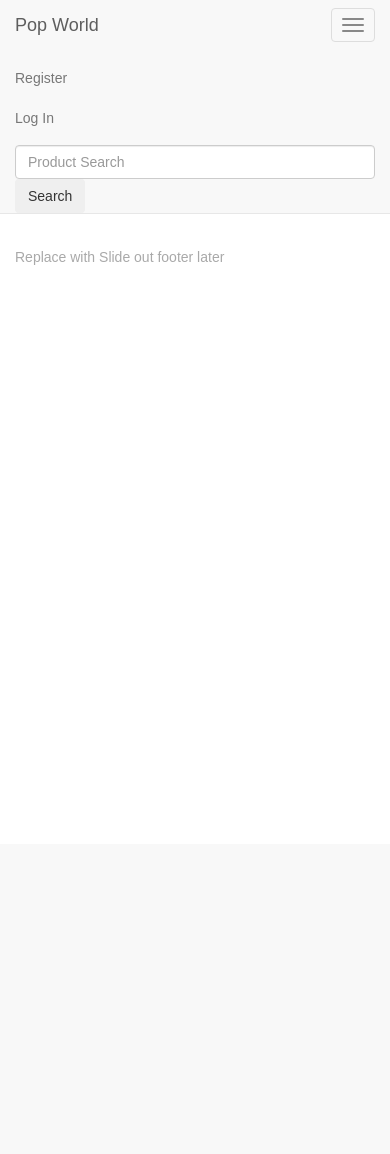
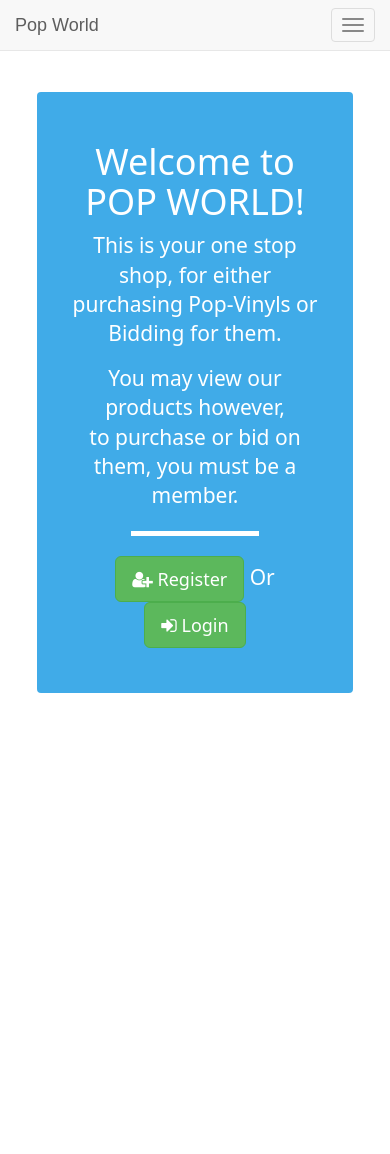
Before and after one commit to jjackson19862017/popworld3, a Django app: page / in a window 390 px wide. Shown: the top 1154 px of the page. Before the commit the page ends 265 px from the top, so only its background shows below. Run offline with Django 3.2, Linux system fonts and the light colour scheme; data that the repository does not hold is empty; some libraries are stand-ins or nearby versions.

Commit message:
Updated HTML and CSS

```diff
--- a/accounts/templates/index.html
+++ b/accounts/templates/index.html
@@ -1,3 +1,11 @@
 {% extends 'base.html' %} {% block content %}
-<h1>Non-Members Area</h1>
+<div class="callout jumbotron text-center">
+    <div class="container">
+        <h1>Welcome to POP WORLD!</h1>
+        <p>This is your one stop shop, for either <br>purchasing Pop-Vinyls or Bidding for them.</p>
+        <p>You may view our products however, <br> to purchase or bid on them, you must be a member.</p>
+        <hr class='block-divider block-divider--white'>
+        <p><span><a class="btn btn-success btn-lg" href="{% url 'register' %}" role="button"><i class="fa fa-user-plus"></i> Register</a></span> Or <span><a class="btn btn-success btn-lg" href="{% url 'login' %}" role="button"><i class="fa fa-sign-in"></i> Login</a></span></p>
+    </div>
+</div>
 {% endblock content %}
--- a/popworld/urls.py
+++ b/popworld/urls.py
@@ -27,10 +27,11 @@ from products.views import all_products, addproducts
 from django.views import static
 from .settings import MEDIA_ROOT
 from django.conf import settings
+from accounts.views import index
 
 urlpatterns = [
     url(r'^admin/', admin.site.urls),
-    url(r'^$', all_products, name='index'),
+    url(r'^$', index, name='index'),
     url(r'^accounts/', include(urls_accounts)),
     url(r'^products/', include(urls_products)),
     url(r'^cart/', include(urls_cart)),
--- a/products/templates/products.html
+++ b/products/templates/products.html
@@ -1,16 +1,22 @@
 {% extends 'base.html' %} {% block content %}
 <div class="row row-flex">
-    <h1>Welcome to PopWorld</h1>
+    <h1>Pop World Products</h1>
     {% for product in products %}
-    <div class="col-xs-10 col-xs-offset-1 col-sm-offset-0 col-sm-6 col-md-4 display panel panel-default">
+    <div class="display panel panel-primary">
+        <div class="panel-heading text-center">
+            <h3 class="panel-title">{{ product.name}}</h3>
+        </div>
         <div class="panel-body">
-            <div class="product" style="background-image: url('{{MEDIA_URL}}{{ product.image }}')"></div>
-
-            <h3>{{ product.name }}</h3>
+            <div class="row">
+                <div class="col-md-4 product--bar" style="background-image: url('{{MEDIA_URL}}{{ product.image }}')"></div>
+                <div class="col-md-8 text-center">
                     <p class="product-description">{{ product.description }}</p>
-            <p>Instant Buy Price - {{product.instant_buy_price}}</p>
-            <p>This is the {{product.character}} character from the {{product.series}} series</p>
-
+                    <hr class='block-divider block-divider--longer'>
+                    <p class="product-description">Instant Buy Price - {{product.instant_buy_price}}</p>
+                    <p class="product-description">This is the {{product.character}} character from the {{product.series}} series</p>
+                </div>
+            </div>
+            <div class="panel-footer">
                 <form action="{% url 'add_to_cart' product.id %}" method="post">
                     {% csrf_token %}
                     <div class="input-group">
@@ -20,10 +26,10 @@
                         </div>
                     </div>
                 </form>
+            </div>
+        </div>
 
     </div>
-    </div>
     {% endfor %}
-
 </div>
 {% endblock content %}
--- a/static/css/custom.css
+++ b/static/css/custom.css
@@ -27,3 +27,102 @@ footer {
     height: 150px;
     margin: 0 auto;
 }
+
+.product--bar {
+    background-size: contain;
+    background-position: center center;
+    background-repeat: no-repeat;
+    width: 270px;
+    height: 270px;
+    margin: 33px 10px 5px;
+}
+
+
+/* Jumbotron */
+
+.jumbotron {
+    background-color: #40abe8;
+    color: white;
+    border: 2px solid white;
+    border-radius: 5px;
+}
+
+
+/* Block-divider */
+
+.block-divider {
+    width: 50%;
+    height: 5px;
+    border: 0;
+    background-color: #444;
+}
+
+.block-divider--blue {
+    background-color: #40abe8;
+}
+
+.block-divider--white {
+    background-color: white;
+}
+
+.block-divider--short {
+    width: 35px;
+}
+
+.block-divider--longer {
+    width: 75%;
+    background-color: #40abe8;
+}
+
+
+/* Sticky Footer - https://css-tricks.com/the-slideout-footer/ */
+
+main {
+    /* make sure to cover the screen */
+    min-height: 100vh;
+    /* need a solid bg to hide the footer */
+    background: white;
+    /* put on top */
+    position: relative;
+    z-index: 1;
+    font: 16px/1.4 system-ui, sans-serif;
+    padding: 2rem;
+}
+
+footer {
+    /* place on the bottom */
+    position: sticky;
+    bottom: 0;
+    left: 0;
+    width: 100%;
+    background-color: #40abe8;
+    color: white;
+    display: grid;
+    place-items: center;
+    padding: 50px;
+}
+
+* {
+    box-sizing: border-box;
+}
+
+body {
+    margin: 0;
+}
+
+p {
+    max-width: 600px;
+    margin: 0 auto 1rem;
+}
+
+li {
+    color: white;
+}
+
+h5 {
+    color: white;
+}
+
+a {
+    color: white;
+}
--- a/templates/base.html
+++ b/templates/base.html
@@ -9,50 +9,67 @@
     <meta http-equiv="X-UA-Compatible" content="ie=edge">
     <title>Pop World</title>
     <link rel="stylesheet" href="https://cdnjs.cloudflare.com/ajax/libs/bootswatch/3.3.7/cerulean/bootstrap.min.css">
-    <link rel="stylesheet" href="{% static 'font-awesome/css/fontawesome.min.css' %}">
-    <link rel="stylesheet" href="{% static 'css/custom.css' %}">
-    <script src="https://cdnjs.cloudflare.com/ajax/libs/jquery/3.2.1/jquery.min.js"></script>
-    <script src="https://cdnjs.cloudflare.com/ajax/libs/twitter-bootstrap/3.3.7/js/bootstrap.min.js"></script>
-
-    {% block head_js %} {% endblock head_js %}
+    <link rel="stylesheet" href="{% static 'font-awesome/css/font-awesome.min.css' %}">
+    <link rel="stylesheet" href="{% static 'css/custom.css' %}"> {% block head_js %} {% endblock head_js %}
 
 </head>
 
 <body>
-    <!-- Fixed masthead -->
-    <nav class="navbar navbar-masthead navbar-default navbar-fixed-top">
-        <div class="container">
+
+
+    <nav class="navbar navbar-default navbar-fixed-top">
+        <div class="container-fluid">
+            <!-- Brand and toggle get grouped for better mobile display -->
             <div class="navbar-header">
-                <button type="button" class="navbar-toggle collapsed" data-toggle="collapse" data-target="#navbar" aria-expanded="false" aria-controls="navbar">
+                <button type="button" class="navbar-toggle collapsed" data-toggle="collapse" data-target="#bs-example-navbar-collapse-1" aria-expanded="false">
               <span class="sr-only">Toggle navigation</span>
               <span class="icon-bar"></span>
               <span class="icon-bar"></span>
               <span class="icon-bar"></span>
             </button>
-                <a class="navbar-brand" href="/">Pop World</a>
+                <a class="navbar-brand" href="#">Pop World</a>
             </div>
+
+            <!-- Collect the nav links, forms, and other content for toggling -->
+            <div class="collapse navbar-collapse" id="bs-example-navbar-collapse-1">
+
                 <ul class="nav navbar-nav navbar-right">
-                {% if user.is_superuser %}
-                <li><a href="{% url 'addproducts' %}"><i class="fa fa-user"></i> Admin</a></li>
-                <li><a href="{% url 'add_auctions' %}"><i class="fa fa-user"></i> Start Auction</a></li>
-                {% endif %}{% if user.is_authenticated %}
-                <li><a href="{% url 'open_auctions' %}"><i class="fa fa-user"></i> Open Auctions</a></li>
-                <li><a href="{% url 'auctions' %}"><i class="fa fa-user"></i> All Auctions</a></li>
+                    {% if user.is_authenticated %}
+                    <li class="dropdown">
+                        <a href="#" class="dropdown-toggle" data-toggle="dropdown" role="button" aria-haspopup="true" aria-expanded="false">Auctions <span class="caret"></span></a>
+                        <ul class="dropdown-menu">
+                            <li><a href="{% url 'open_auctions' %}">Currently Open</a></li>
+                            <li><a href="{% url 'auctions' %}">All Auctions</a></li>
+                        </ul>
+                    </li>
                     <li><a href="{% url 'bid' %}"><i class="fa fa-user"></i> Bids</a></li>
                     <li><a href="{% url 'profile' %}"><i class="fa fa-user"></i> Profile</a></li>
                     <li><a href="{% url 'logout' %}"><i class="fa fa-sign out"></i> Log Out</a></li>
                     {% else %}
                     <li><a href="{% url 'register' %}"><i class="fa fa-user-plus"></i> Register</a></li>
                     <li><a href="{% url 'login' %}"><i class="fa fa-sign-in"></i> Log In</a></li>
+                    {% endif %} {% if user.is_superuser %}
+                    <li class="dropdown">
+                        <a href="#" class="dropdown-toggle" data-toggle="dropdown" role="button" aria-haspopup="true" aria-expanded="false">Admin <span class="caret"></span></a>
+                        <ul class="dropdown-menu">
+                            <li><a href="{% url 'addproducts' %}">Add Product</a></li>
+                            <li><a href="{% url 'add_auctions' %}">Start Auction</a></li>
+                        </ul>
+                    </li>
                     {% endif %}
                 </ul>
-            <form action="{% url 'search' %}" method="get" class="form-inline my-2 my-lg-0">
-                <input class="form-control mr-sm-2" type="text" placeholder="Product Search" aria-label="Search" name="q">
-                <button class="btn btn-outline-success my-2 my-sm-0" type="submit">Search</button>
+                <form class="navbar-form navbar-right" action="{% url 'search' %}" method="get">
+                    <div class="form-group">
+                        <input type="text" class="form-control" placeholder="Product Search" name="q">
+                    </div>
+                    <button type="submit" class="btn btn-default">Search</button>
                 </form>
             </div>
+            <!-- /.navbar-collapse -->
+        </div>
+        <!-- /.container-fluid -->
     </nav>
-
+    <main>
         {% if messages %}
         <div class="alert alert-success">
             <div class="messages">
@@ -60,22 +77,36 @@
             </div>
         </div>
         {% endif %}
-    <div class="container">
-        <div class="display">
-            <form action="{% url 'search' %}" method="get">
-                <input type="text" name="q">
-                <button type="submit">Search</button>
-            </form>
-        </div>
-    </div>
+
         <div class="container">
             {% block content %} {% endblock %}
         </div>
+    </main>
     <footer>
         <div class="container">
-            <p>Replace with Slide out footer later</p>
+            <div class="row">
+                <div class="col-sm-6">
+                    <h5 class="text-center">Other Information</h5>
+                    <p class="text-center">This is my fourth project.</p>
+                </div>
+                <div class="col-sm-6">
+                    <h5 class="text-center">Check out my links</h5>
+                    <ul>
+                        <p class="text-center"><button type="button" class="btn btn-success" href="https://github.com/jjackson19862017" target="_blank">My GitHub</button>
+                            <button type="button" class="btn btn-success" href="https://github.com/jjackson19862017/popworld3" target="_blank">Popworld Repo</button></p>
+                    </ul>
+                </div>
+            </div>
+        </div>
+        <div class="footer-copyright">
+            <div class="container text-center">
+                © 2020, your more than welcome to view my REPO.
+            </div>
         </div>
     </footer>
+    <script src="https://cdnjs.cloudflare.com/ajax/libs/jquery/3.2.1/jquery.min.js"></script>
+    <script src="https://cdnjs.cloudflare.com/ajax/libs/twitter-bootstrap/3.3.7/js/bootstrap.min.js"></script>
+
 </body>
 
 </html>
```
Also changed, not shown: readme.md, 1 other file. Lines whose indentation alone changed are shown as unchanged.
